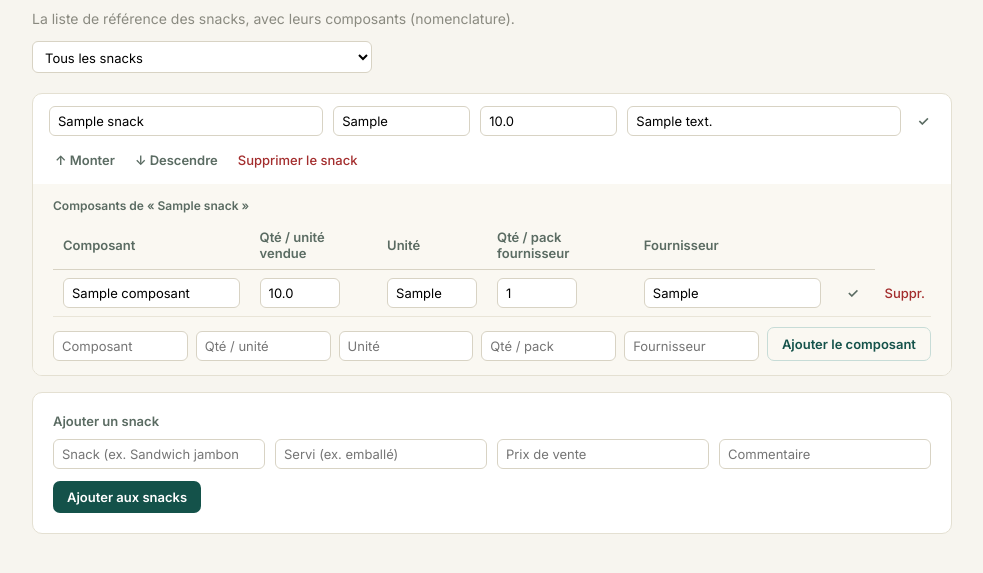
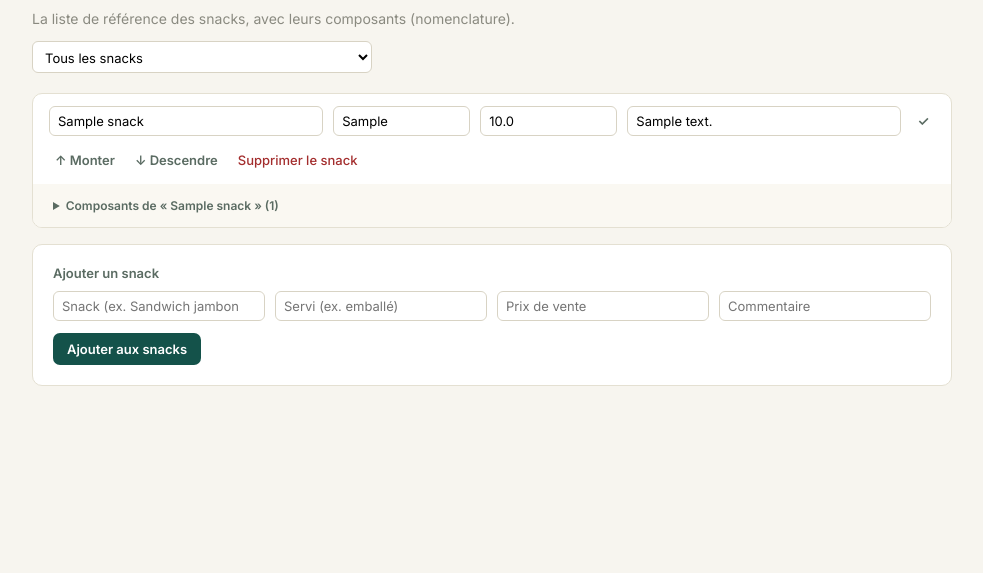
Before and after one commit to ugddole/Apply-Boisson, a Flask app: page /snacks in a window 1280 px wide. Shown: the part 160-733 px from the top of the page, without its empty margins (148-1131 px from the left). Run offline with Flask 3, Linux system fonts and the light colour scheme; the visitor is signed in with stand-in values (Sample User, id 1); tables that the repository leaves empty hold one stand-in row (values such as "Sample post").

Commit message:
Add files via upload

```diff
--- a/templates/snacks.html
+++ b/templates/snacks.html
@@ -35,8 +35,11 @@
     </form>
     <form method="post" action="{{ url_for('snacks_supprimer', snack_id=s['id']) }}" onsubmit="return confirm('Supprimer ce snack et ses composants ?');"><button type="submit" class="btn-danger">Supprimer le snack</button></form>
   </div>
-  <div style="background:#FAF8F2; padding:14px 20px;">
-    <p style="font-size:12px; font-weight:600; color:#5a6b62; margin:0 0 8px;">Composants de « {{ s['nom'] }} »</p>
+  <details style="background:#FAF8F2;">
+    <summary style="cursor:pointer; padding:14px 20px; font-size:12px; font-weight:600; color:#5a6b62; list-style:revert;">
+      Composants de « {{ s['nom'] }} » ({{ composants_by_snack.get(s['id'], [])|length }})
+    </summary>
+    <div style="padding:0 20px 14px;">
     <div class="table-scroll">
     <table style="margin-bottom:10px;">
       <thead><tr><th>Composant</th><th>Qté / unité vendue</th><th>Unité</th><th>Qté / pack fournisseur</th><th>Fournisseur</th><th></th></tr></thead>
@@ -71,7 +74,8 @@
       <input type="text" name="fournisseur" placeholder="Fournisseur" list="dl-composant-fourn">
       <button type="submit" class="btn btn-ghost">Ajouter le composant</button>
     </form>
-  </div>
+    </div>
+  </details>
 </div>
 {% else %}
 <p class="muted" style="margin-bottom:1.5rem;">
```
